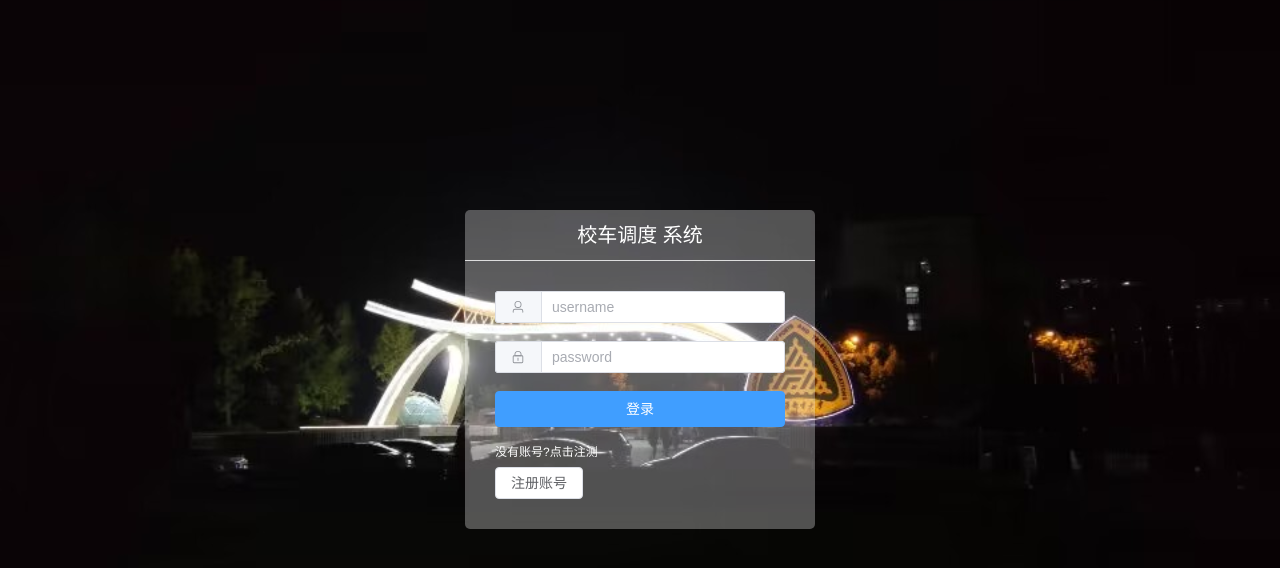
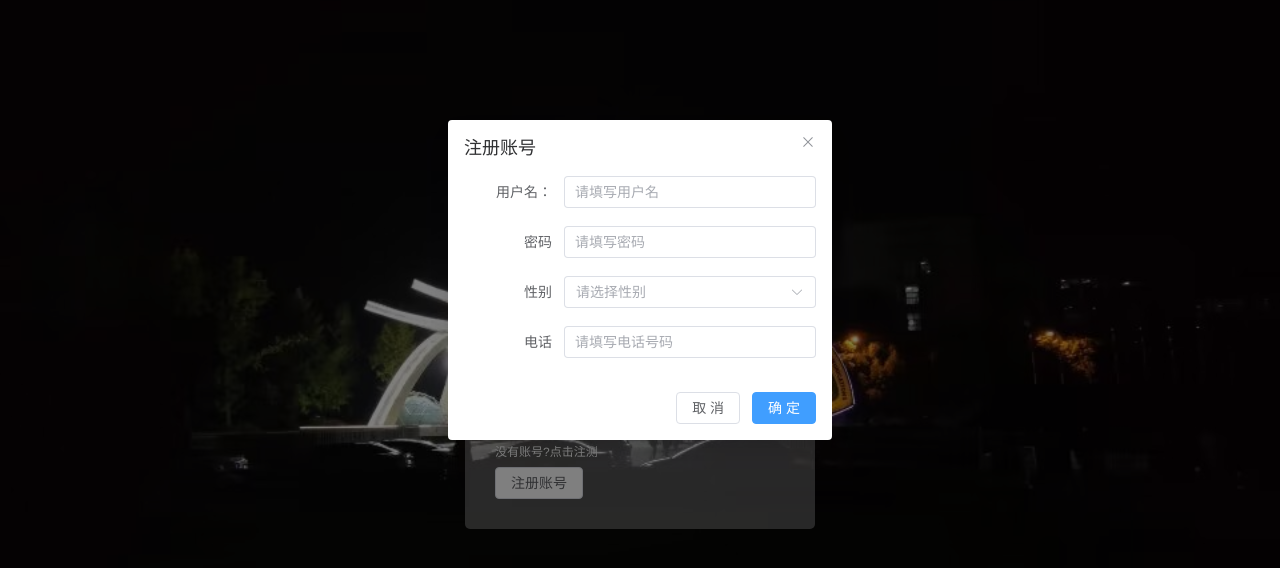
Before and after one commit to Lilpopp/vue-schoolbus, a Vue app: page /#/login in a window 1280 px wide. Both pictures are taken after a click on the button "注册账号". Shown: the top 568 px of the page. Built offline with nearby package versions, Linux system fonts and the light colour scheme; a small style sheet from the web is missing.

Commit message:
完成注册

```diff
--- a/src/views/login.vue
+++ b/src/views/login.vue
@@ -1,7 +1,7 @@
 <template>
   <div class="login-wrap">
     <div class="ms-login">
-      <div class="ms-title">校车调度 系统</div>
+      <div class="ms-title">校车调度系统</div>
       <el-form :model="param" :rules="rules" ref="loginForm" label-width="0px" class="ms-content">
         <el-form-item prop="username">
           <el-input v-model="param.username" placeholder="username">
@@ -25,21 +25,36 @@
         <div class="login-btn">
           <el-button type="primary" @click="submitForm()">登录</el-button>
         </div>
-        <p class="login-tips"> 没有账号?点击注测</p><el-button @click="register">注册账号</el-button>
+        <p class="login-tips"> 没有账号?点击注测</p>
+        <el-button @click="reg = true">注册账号</el-button>
         <el-dialog title="注册账号" v-model="reg" width="30%">
-          <el-form  label-width="100px">
+          <el-form label-width="100px">
             <el-form-item label="用户名：">
-              <el-input placeholder="请填写用户名"></el-input>
+              <el-input v-model="regFrom.username" placeholder="请填写用户名"></el-input>
             </el-form-item>
           </el-form>
-          <el-form  label-width="100px">
+          <el-form label-width="100px">
             <el-form-item label="密码">
-              <el-input placeholder="请填写密码"></el-input>
+              <el-input v-model="regFrom.password" placeholder="请填写密码"></el-input>
+            </el-form-item>
+          </el-form>
+          <el-form label-width="100px">
+            <el-form-item label="性别">
+              <el-select v-model="regFrom.sex" placeholder="请选择性别">
+                <el-option value="男"/>
+                <el-option value="女"/>
+              </el-select>
+
+            </el-form-item>
+          </el-form>
+          <el-form label-width="100px">
+            <el-form-item label="电话">
+              <el-input v-model="regFrom.phone" placeholder="请填写电话号码"></el-input>
             </el-form-item>
           </el-form>
           <template #footer>
                 <span class="dialog-footer">
-                    <el-button @click="addVisible = false">取 消</el-button>
+                    <el-button @click="reg = false">取 消</el-button>
                     <el-button type="primary" @click="saveCreate">确 定</el-button>
                 </span>
           </template>
@@ -56,10 +71,16 @@ import {usePermissStore} from '../store/permiss';
 import {useRouter} from 'vue-router';
 import {ElMessage} from 'element-plus';
 import {Lock, User} from '@element-plus/icons-vue';
-import {login} from "../api";
+import {login, register} from "../api";
 
 
 const reg = ref(false);
+const regFrom = reactive({
+  username: "",
+  password: "",
+  sex: "",
+  phone: "",
+});
 export default {
   setup() {
     const router = useRouter();
@@ -71,6 +92,18 @@ export default {
       username: [{required: true, message: '请输入用户名', trigger: 'blur'}],
       password: [{required: true, message: '请输入密码', trigger: 'blur'}]
     };
+    const addRules = reactive({
+      beginSite: [
+        {required: true, message: '请输入排班！', trigger: 'blur'},
+        {min: 2, max: 20, message: '名称长度应介于2到20之间', trigger: 'blur'},
+        {type: 'string', message: '请输入汉字！', trigger: 'blur'},
+      ],
+      endSite: [
+        {required: true, message: '请输入排班！', trigger: 'blur'},
+        {min: 2, max: 20, message: '名称长度应介于2到20之间', trigger: 'blur'},
+        {type: 'string', message: '请输入汉字！', trigger: 'blur'},
+      ],
+    })
     const loginForm = ref()
     const permiss = usePermissStore();
     const submitForm = () => {
@@ -79,7 +112,7 @@ export default {
           if (res.data.code === 0) {
             ElMessage.success('登录成功');
             localStorage.setItem('ms_username', param.username);
-            localStorage.setItem('token',res.data.data.token);
+            localStorage.setItem('token', res.data.data.token);
             const keys = permiss.defaultList[param.username === 'admin' ? 'admin' : 'user'];
             permiss.handleSet(keys);
             localStorage.setItem('ms_keys', JSON.stringify(keys));
@@ -90,17 +123,28 @@ export default {
         });
       });
     };
-
-    const register = () => {
-      reg.value = true;
-    };
+    const saveCreate = () => {
+      reg.value = false
+      register(regFrom.username,regFrom.password,regFrom.sex,regFrom.phone).then(res =>{
+        if (res.data.code === 0){
+          ElMessage.success("注册成功")
+        }else{
+          ElMessage.error("注册失败"+res.data.msg)
+        }
+      })
+    }
     const tags = useTagsStore();
     tags.clearTags();
     return {
       param,
       rules,
       loginForm,
+      reg,
+      regFrom,
+      addRules,
+      saveCreate,
       submitForm,
+      register,
       User,
       Lock
     };
```
